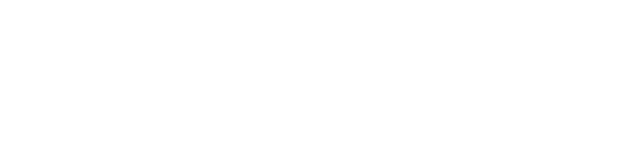
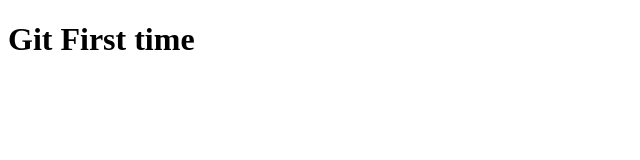
Before and after one commit to Natthaphumin/git-101-yt, a plain HTML site: page index.html in a window 1280 px wide. Shown: the whole page, without its empty margins (0-640 px from the left). Drawn offline with Linux system fonts and the light colour scheme.

Commit message:
add h1 in index.html

```diff
--- a/index.html
+++ b/index.html
@@ -5,5 +5,7 @@
     <meta name="viewport" content="width=device-width, initial-scale=1.0" />
     <title>Git first</title>
   </head>
-  <body></body>
+  <body>
+    <h1>Git First time</h1>
+  </body>
 </html>
```
